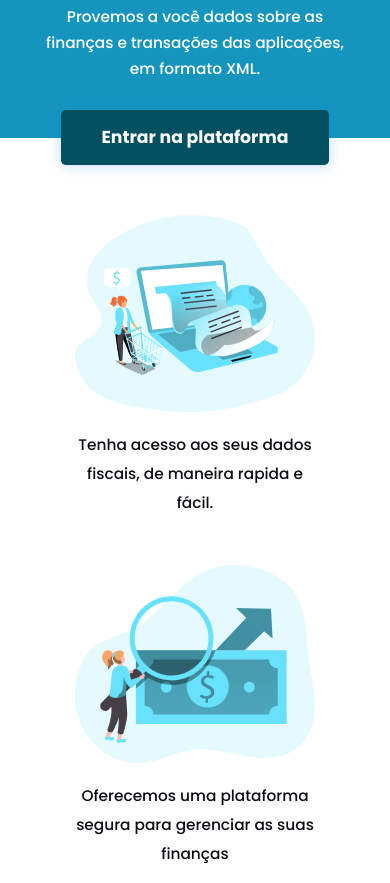
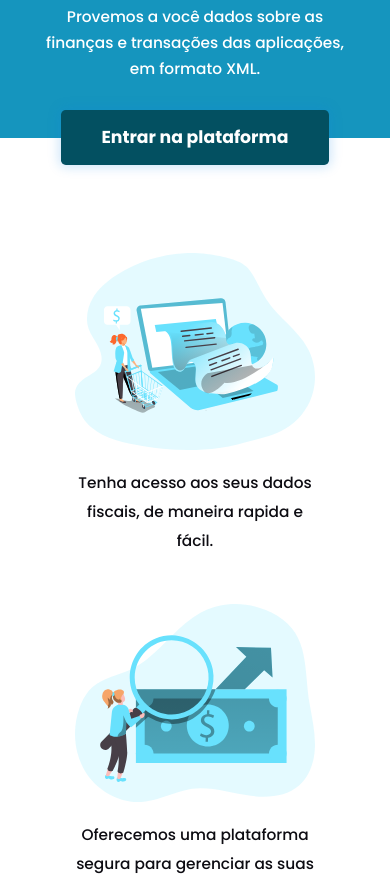
Before and after one commit to guiguat/docFisco, a plain HTML site: page index.html in a window 390 px wide. Shown: the part 215-1098 px from the top of the page. Drawn offline with Linux system fonts and the light colour scheme.

Commit message:
add overflow visible

```diff
--- a/static/css/index.css
+++ b/static/css/index.css
@@ -180,9 +180,9 @@ footer .content h3 {
 @media (max-width: 700px) {
   header {
     max-height: 100%;
+    background: var(--primary);
+    color: white;
     overflow: visible;
-    background: var(--primary);
-    color: white
   }
 
   header .wrapper {
@@ -224,7 +224,9 @@ footer .content h3 {
 
   main {
     max-height: 100%;
-    margin: 8rem 0rem
+    margin: 12rem 0rem;
+    overflow: visible;
+    flex-direction: column;
   }
 
   main .container .row {
```
